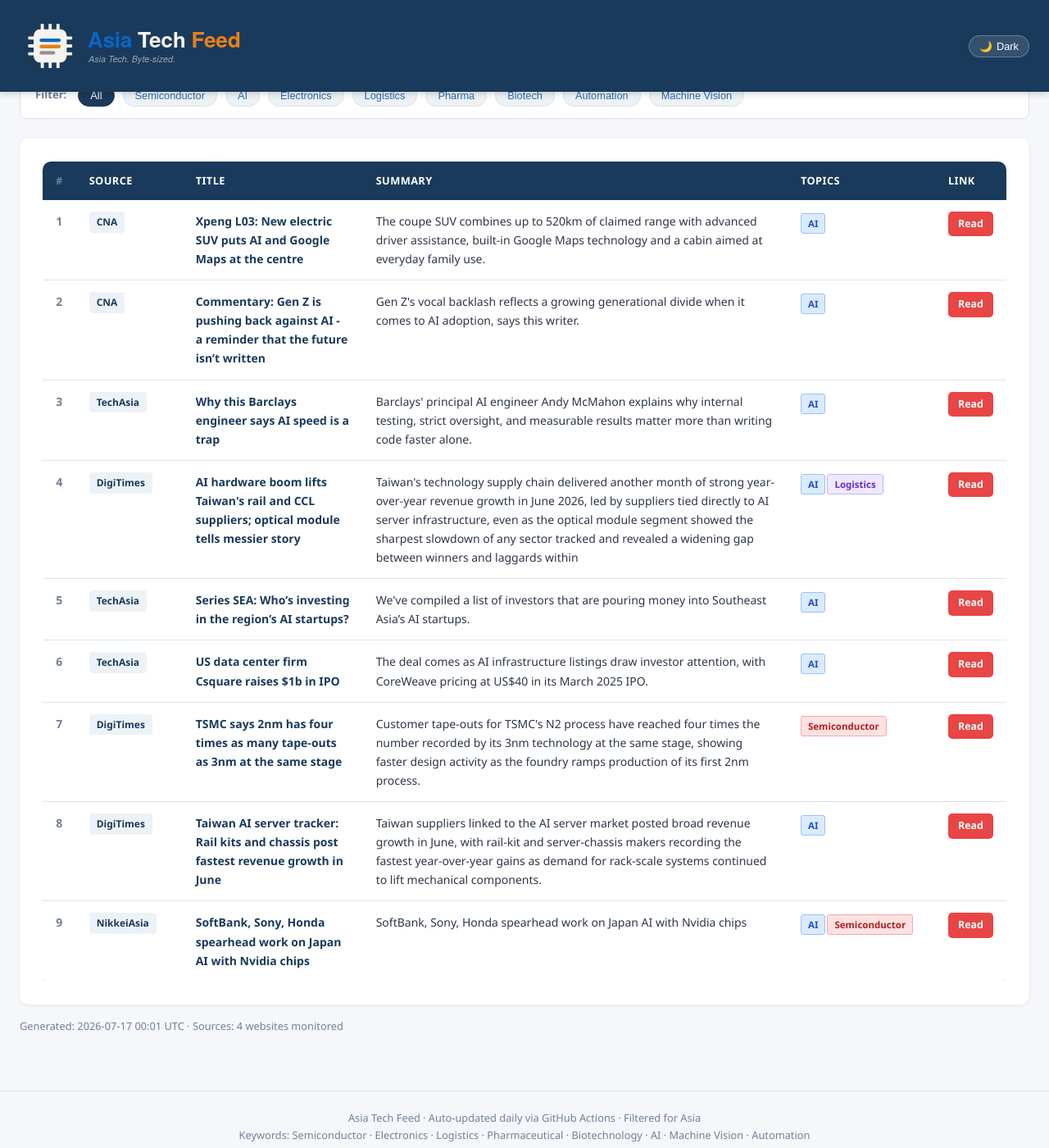
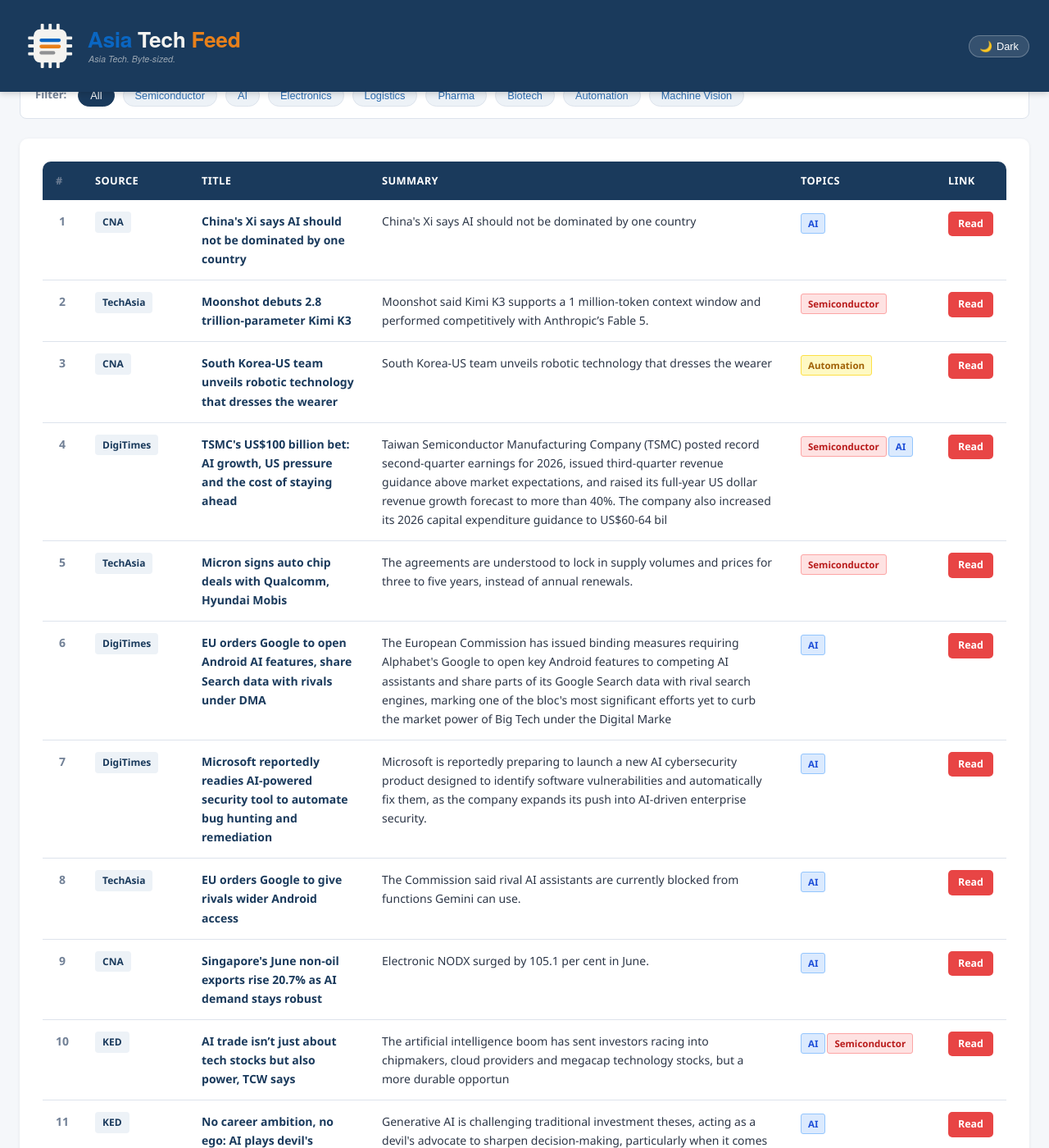
Before and after one commit to asiatechfeed/Asia-Tech-Feed, a Jekyll site: the page built from _posts/2026-07-17-asia-tech-news-digest.md, in a window 1280 px wide and 1400 px high, scrolled down 661 px. Shown: the whole window at 82% size. Built offline with Jekyll 4.4.1, drawn with Linux system fonts in a browser that asks for light colours; a script that is not in the unit is left out; some of the changed text lies outside the part shown.

Commit message:
📰 News digest 2026-07-17 (12 articles)

```diff
--- a/_posts/2026-07-17-asia-tech-news-digest.md
+++ b/_posts/2026-07-17-asia-tech-news-digest.md
@@ -1,16 +1,16 @@
 ---
 layout: post
 title: "Asia Tech News Digest - July 17, 2026"
-date: 2026-07-17 08:01:21 +0800
-articles_count: 9
+date: 2026-07-17 11:25:08 +0800
+articles_count: 12
 sources_count: 4
-sources: ["CNA", "DigiTimes", "NikkeiAsia", "TechAsia"]
+sources: ["CNA", "DigiTimes", "KED", "TechAsia"]
 csv_file: /assets/data/news-2026-07-17.tsv
-featured_title: "Xpeng L03: New electric SUV puts AI and Google Maps at the centre"
-featured_url: "https://www.channelnewsasia.com/obsessions/xpeng-l03-electric-suv-ai-google-maps-6259681"
+featured_title: "China's Xi says AI should not be dominated by one country"
+featured_url: "https://www.channelnewsasia.com/east-asia/china-ai-not-dominated-one-country-xi-6260096"
 featured_source: "CNA"
-featured_summary: "The coupe SUV combines up to 520km of claimed range with advanced driver assistance, built-in Google Maps technology and a cabin aimed at everyday family use."
-featured_image: "https://dam.mediacorp.sg/image/upload/s--2wJfI4K8--/c_crop,h_900,w_1600,x_0,y_86/c_fill,g_auto,h_676,w_1200/f_auto,q_auto/v1/mediacorp/cna/image/2026/07/17/xpeng_lo_3.jpg?itok=jGrmIu4L"
+featured_summary: "China's Xi says AI should not be dominated by one country"
+featured_image: "https://dam.mediacorp.sg/image/upload/s--oC-B5G-N--/c_crop,h_900,w_1600,x_0,y_83/c_fill,g_auto,h_676,w_1200/fl_relative,g_south_east,l_mediacorp:cna:watermark:2024-04:reuters_1,w_0.1/f_auto,q_auto/v1/mediacorp/cna/image/2026/07/17/2026-07-17t024315z_917124694_rc2efmaxol85_rtrmadp_3_china-ai.jpg?itok=8dvBWKDp"
 ---
 
 <table class="news-table">
@@ -28,74 +28,98 @@ featured_image: "https://dam.mediacorp.sg/image/upload/s--2wJfI4K8--/c_crop,h_90
 <tr>
   <td class="col-num">1</td>
   <td class="col-source"><span class="source-badge">CNA</span></td>
-  <td class="col-title"><span class="article-title">Xpeng L03: New electric SUV puts AI and Google Maps at the centre</span></td>
-  <td class="col-summary">The coupe SUV combines up to 520km of claimed range with advanced driver assistance, built-in Google Maps technology and a cabin aimed at everyday family use.</td>
+  <td class="col-title"><span class="article-title">China's Xi says AI should not be dominated by one country</span></td>
+  <td class="col-summary">China's Xi says AI should not be dominated by one country</td>
   <td class="col-tags"><span class="tag ai">AI</span></td>
-  <td class="col-link"><a class="btn-link" href="https://www.channelnewsasia.com/obsessions/xpeng-l03-electric-suv-ai-google-maps-6259681" target="_blank" rel="noopener">Read</a></td>
+  <td class="col-link"><a class="btn-link" href="https://www.channelnewsasia.com/east-asia/china-ai-not-dominated-one-country-xi-6260096" target="_blank" rel="noopener">Read</a></td>
 </tr>
 <tr>
   <td class="col-num">2</td>
-  <td class="col-source"><span class="source-badge">CNA</span></td>
-  <td class="col-title"><span class="article-title">Commentary: Gen Z is pushing back against AI - a reminder that the future isn’t written</span></td>
-  <td class="col-summary">Gen Z's vocal backlash reflects a growing generational divide when it comes to AI adoption, says this writer.</td>
-  <td class="col-tags"><span class="tag ai">AI</span></td>
-  <td class="col-link"><a class="btn-link" href="https://www.channelnewsasia.com/commentary/gen-z-pushback-against-ai-6258016" target="_blank" rel="noopener">Read</a></td>
+  <td class="col-source"><span class="source-badge">TechAsia</span></td>
+  <td class="col-title"><span class="article-title">Moonshot debuts 2.8 trillion-parameter Kimi K3</span></td>
+  <td class="col-summary">Moonshot said Kimi K3 supports a 1 million-token context window and performed competitively with Anthropic’s Fable 5.</td>
+  <td class="col-tags"><span class="tag semi">Semiconductor</span></td>
+  <td class="col-link"><a class="btn-link" href="https://www.techinasia.com/chinas-moonshot-ai-explores-hk-ipo-eyes-1b-funding" target="_blank" rel="noopener">Read</a></td>
 </tr>
 <tr>
   <td class="col-num">3</td>
-  <td class="col-source"><span class="source-badge">TechAsia</span></td>
-  <td class="col-title"><span class="article-title">Why this Barclays engineer says AI speed is a trap</span></td>
-  <td class="col-summary">Barclays' principal AI engineer Andy McMahon explains why internal testing, strict oversight, and measurable results matter more than writing code faster alone.</td>
-  <td class="col-tags"><span class="tag ai">AI</span></td>
-  <td class="col-link"><a class="btn-link" href="https://www.techinasia.com/why-this-barclays-engineer-says-ai-speed-is-a-trap" target="_blank" rel="noopener">Read</a></td>
+  <td class="col-source"><span class="source-badge">CNA</span></td>
+  <td class="col-title"><span class="article-title">South Korea-US team unveils robotic technology that dresses the wearer</span></td>
+  <td class="col-summary">South Korea-US team unveils robotic technology that dresses the wearer</td>
+  <td class="col-tags"><span class="tag auto">Automation</span></td>
+  <td class="col-link"><a class="btn-link" href="https://www.channelnewsasia.com/business/south-korea-us-team-unveils-robotic-technology-dresses-wearer-6260091" target="_blank" rel="noopener">Read</a></td>
 </tr>
 <tr>
   <td class="col-num">4</td>
   <td class="col-source"><span class="source-badge">DigiTimes</span></td>
-  <td class="col-title"><span class="article-title">AI hardware boom lifts Taiwan's rail and CCL suppliers; optical module tells messier story</span></td>
-  <td class="col-summary">Taiwan's technology supply chain delivered another month of strong year-over-year revenue growth in June 2026, led by suppliers tied directly to AI server infrastructure, even as the optical module segment showed the sharpest slowdown of any sector tracked and revealed a widening gap between winners and laggards within</td>
-  <td class="col-tags"><span class="tag ai">AI</span><span class="tag logis">Logistics</span></td>
-  <td class="col-link"><a class="btn-link" href="https://www.digitimes.com/news/a20260715VL222/taiwan-monthly-tracker-ai-server-supply-chain-ccl-growth.html" target="_blank" rel="noopener">Read</a></td>
+  <td class="col-title"><span class="article-title">TSMC's US$100 billion bet: AI growth, US pressure and the cost of staying ahead</span></td>
+  <td class="col-summary">Taiwan Semiconductor Manufacturing Company (TSMC) posted record second-quarter earnings for 2026, issued third-quarter revenue guidance above market expectations, and raised its full-year US dollar revenue growth forecast to more than 40%. The company also increased its 2026 capital expenditure guidance to US$60-64 bil</td>
+  <td class="col-tags"><span class="tag semi">Semiconductor</span><span class="tag ai">AI</span></td>
+  <td class="col-link"><a class="btn-link" href="https://www.digitimes.com/news/a20260717PD210/tsmc-manufacturing-ai-usa-cost-growth.html" target="_blank" rel="noopener">Read</a></td>
 </tr>
 <tr>
   <td class="col-num">5</td>
   <td class="col-source"><span class="source-badge">TechAsia</span></td>
-  <td class="col-title"><span class="article-title">Series SEA: Who’s investing in the region’s AI startups?</span></td>
-  <td class="col-summary">We've compiled a list of investors that are pouring money into Southeast Asia’s AI startups.</td>
-  <td class="col-tags"><span class="tag ai">AI</span></td>
-  <td class="col-link"><a class="btn-link" href="https://www.techinasia.com/top-sea-investors-ai" target="_blank" rel="noopener">Read</a></td>
+  <td class="col-title"><span class="article-title">Micron signs auto chip deals with Qualcomm, Hyundai Mobis</span></td>
+  <td class="col-summary">The agreements are understood to lock in supply volumes and prices for three to five years, instead of annual renewals.</td>
+  <td class="col-tags"><span class="tag semi">Semiconductor</span></td>
+  <td class="col-link"><a class="btn-link" href="https://www.techinasia.com/micron-to-invest-24b-in-sg-to-expand-chip-output" target="_blank" rel="noopener">Read</a></td>
 </tr>
 <tr>
   <td class="col-num">6</td>
-  <td class="col-source"><span class="source-badge">TechAsia</span></td>
-  <td class="col-title"><span class="article-title">US data center firm Csquare raises $1b in IPO</span></td>
-  <td class="col-summary">The deal comes as AI infrastructure listings draw investor attention, with CoreWeave pricing at US$40 in its March 2025 IPO.</td>
+  <td class="col-source"><span class="source-badge">DigiTimes</span></td>
+  <td class="col-title"><span class="article-title">EU orders Google to open Android AI features, share Search data with rivals under DMA</span></td>
+  <td class="col-summary">The European Commission has issued binding measures requiring Alphabet's Google to open key Android features to competing AI assistants and share parts of its Google Search data with rival search engines, marking one of the bloc's most significant efforts yet to curb the market power of Big Tech under the Digital Marke</td>
   <td class="col-tags"><span class="tag ai">AI</span></td>
-  <td class="col-link"><a class="btn-link" href="https://www.techinasia.com/brookfieldbacked-csquare-targets-418b-ipo" target="_blank" rel="noopener">Read</a></td>
+  <td class="col-link"><a class="btn-link" href="https://www.digitimes.com/news/a20260717VL204/google-android-ai-data-european-commission.html" target="_blank" rel="noopener">Read</a></td>
 </tr>
 <tr>
   <td class="col-num">7</td>
   <td class="col-source"><span class="source-badge">DigiTimes</span></td>
-  <td class="col-title"><span class="article-title">TSMC says 2nm has four times as many tape-outs as 3nm at the same stage</span></td>
-  <td class="col-summary">Customer tape-outs for TSMC's N2 process have reached four times the number recorded by its 3nm technology at the same stage, showing faster design activity as the foundry ramps production of its first 2nm process.</td>
-  <td class="col-tags"><span class="tag semi">Semiconductor</span></td>
-  <td class="col-link"><a class="btn-link" href="https://www.digitimes.com/news/a20260716VL228/tsmc-3nm-2nm-production-design.html" target="_blank" rel="noopener">Read</a></td>
+  <td class="col-title"><span class="article-title">Microsoft reportedly readies AI-powered security tool to automate bug hunting and remediation</span></td>
+  <td class="col-summary">Microsoft is reportedly preparing to launch a new AI cybersecurity product designed to identify software vulnerabilities and automatically fix them, as the company expands its push into AI-driven enterprise security.</td>
+  <td class="col-tags"><span class="tag ai">AI</span></td>
+  <td class="col-link"><a class="btn-link" href="https://www.digitimes.com/news/a20260717VL206/microsoft-ai-cybersecurity-software-anthropic.html" target="_blank" rel="noopener">Read</a></td>
 </tr>
 <tr>
   <td class="col-num">8</td>
-  <td class="col-source"><span class="source-badge">DigiTimes</span></td>
-  <td class="col-title"><span class="article-title">Taiwan AI server tracker: Rail kits and chassis post fastest revenue growth in June</span></td>
-  <td class="col-summary">Taiwan suppliers linked to the AI server market posted broad revenue growth in June, with rail-kit and server-chassis makers recording the fastest year-over-year gains as demand for rack-scale systems continued to lift mechanical components.</td>
+  <td class="col-source"><span class="source-badge">TechAsia</span></td>
+  <td class="col-title"><span class="article-title">EU orders Google to give rivals wider Android access</span></td>
+  <td class="col-summary">The Commission said rival AI assistants are currently blocked from functions Gemini can use.</td>
   <td class="col-tags"><span class="tag ai">AI</span></td>
-  <td class="col-link"><a class="btn-link" href="https://www.digitimes.com/news/a20260715VL230/taiwan-monthly-tracker-ai-server-chassis-revenue-growth.html" target="_blank" rel="noopener">Read</a></td>
+  <td class="col-link"><a class="btn-link" href="https://www.techinasia.com/google-loses-final-eu-appeal-over-4-6b-android-fine" target="_blank" rel="noopener">Read</a></td>
 </tr>
 <tr>
   <td class="col-num">9</td>
-  <td class="col-source"><span class="source-badge">NikkeiAsia</span></td>
-  <td class="col-title"><span class="article-title">SoftBank, Sony, Honda spearhead work on Japan AI with Nvidia chips</span></td>
-  <td class="col-summary">SoftBank, Sony, Honda spearhead work on Japan AI with Nvidia chips</td>
+  <td class="col-source"><span class="source-badge">CNA</span></td>
+  <td class="col-title"><span class="article-title">Singapore's June non-oil exports rise 20.7% as AI demand stays robust</span></td>
+  <td class="col-summary">Electronic NODX surged by 105.1 per cent in June.</td>
+  <td class="col-tags"><span class="tag ai">AI</span></td>
+  <td class="col-link"><a class="btn-link" href="https://www.channelnewsasia.com/singapore/nodx-june-exports-growth-ai-demand-6259826" target="_blank" rel="noopener">Read</a></td>
+</tr>
+<tr>
+  <td class="col-num">10</td>
+  <td class="col-source"><span class="source-badge">KED</span></td>
+  <td class="col-title"><span class="article-title">AI trade isn’t just about tech stocks but also power, TCW says</span></td>
+  <td class="col-summary">The artificial intelligence boom has sent investors racing into chipmakers, cloud providers and megacap technology stocks, but a more durable opportun</td>
   <td class="col-tags"><span class="tag ai">AI</span><span class="tag semi">Semiconductor</span></td>
-  <td class="col-link"><a class="btn-link" href="https://asia.nikkei.com/business/technology/artificial-intelligence/softbank-sony-honda-spearhead-work-on-japan-ai-with-nvidia-chips" target="_blank" rel="noopener">Read</a></td>
+  <td class="col-link"><a class="btn-link" href="https://www.kedglobal.com/asset-management/newsView/ked202606010002" target="_blank" rel="noopener">Read</a></td>
+</tr>
+<tr>
+  <td class="col-num">11</td>
+  <td class="col-source"><span class="source-badge">KED</span></td>
+  <td class="col-title"><span class="article-title">No career ambition, no ego: AI plays devil's advocate at Audax Private Equity</span></td>
+  <td class="col-summary">Generative AI is challenging traditional investment theses, acting as a devil's advocate to sharpen decision-making, particularly when it comes to ass</td>
+  <td class="col-tags"><span class="tag ai">AI</span></td>
+  <td class="col-link"><a class="btn-link" href="https://www.kedglobal.com/private-equity/newsView/ked202603120002" target="_blank" rel="noopener">Read</a></td>
+</tr>
+<tr>
+  <td class="col-num">12</td>
+  <td class="col-source"><span class="source-badge">KED</span></td>
+  <td class="col-title"><span class="article-title">EuBiologics partners with Korea's health agency to develop Nipah virus vaccine candidate</span></td>
+  <td class="col-summary">EuBiologics Co., South Korea's vaccine-focused biotechnology company, is developing a vaccine candidate against the Nipah virus, an infectious disease</td>
+  <td class="col-tags"><span class="tag bio">Biotechnology</span></td>
+  <td class="col-link"><a class="btn-link" href="https://www.kedglobal.com/bio-pharma/newsView/ked202603100001" target="_blank" rel="noopener">Read</a></td>
 </tr>
 </tbody>
 </table>
```
Also changed, not shown: _data/seen_urls.json (+13 -1 lines), _digest_meta.json (+22 -22 lines), assets/data/news-2026-07-17.tsv (+12 -9 lines), assets/data/search-index.json.
